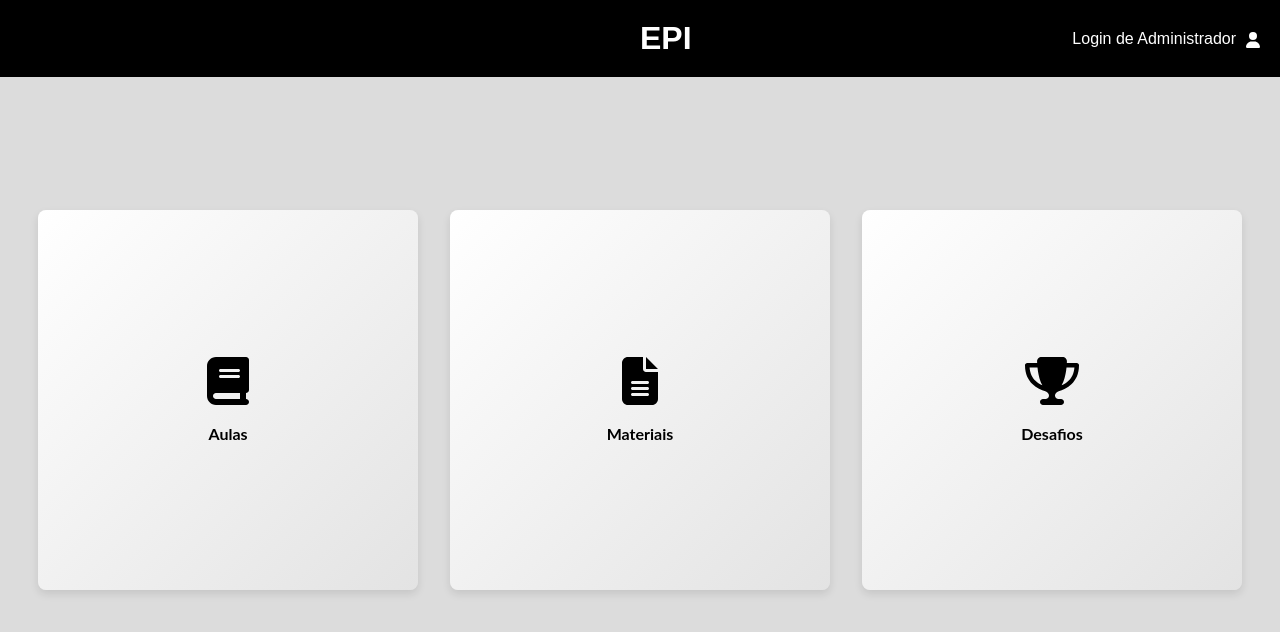
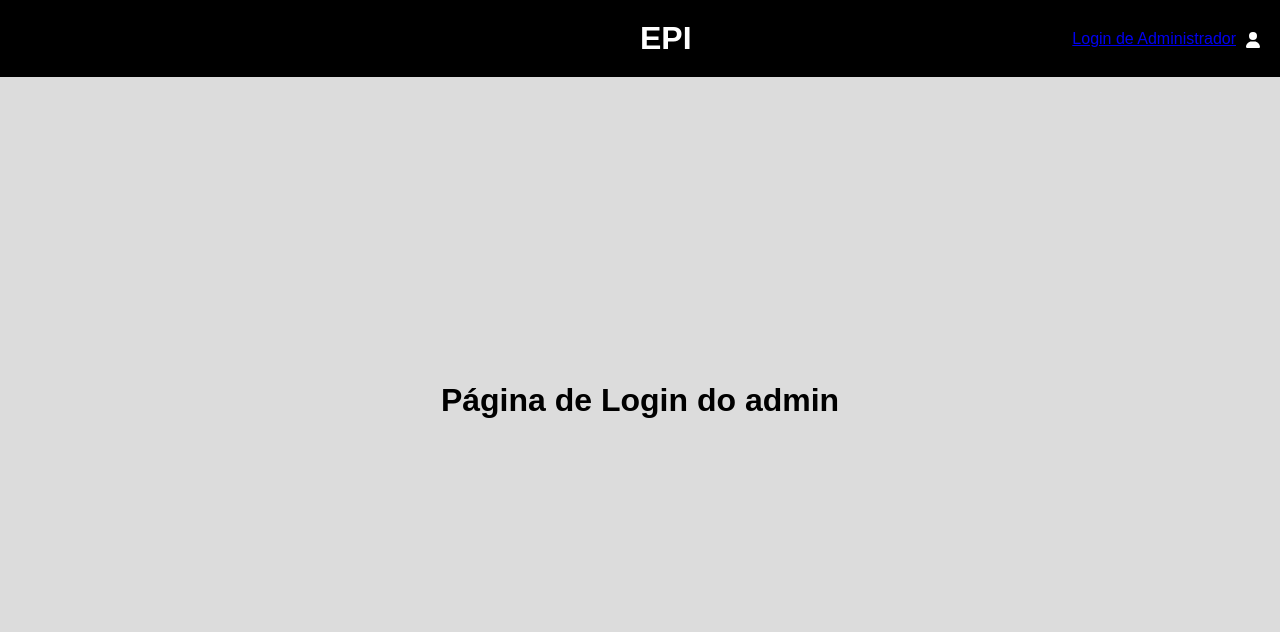
Before and after one commit to otavioCosta2110/EPI-frontend, a React (Create React App) app: page /login in a window 1280 px wide. Shown: the top 632 px of the page. Built offline with nearby package versions, Linux system fonts and the light colour scheme.

Commit message:
Header V2

```diff
--- a/package.json
+++ b/package.json
@@ -3,11 +3,16 @@
   "version": "0.1.0",
   "private": true,
   "dependencies": {
+    "@fortawesome/free-solid-svg-icons": "^6.5.2",
+    "@fortawesome/react-fontawesome": "^0.2.0",
+    "@react-navigation/native": "^6.1.17",
     "@testing-library/jest-dom": "^5.17.0",
     "@testing-library/react": "^13.4.0",
     "@testing-library/user-event": "^13.5.0",
     "react": "^18.2.0",
     "react-dom": "^18.2.0",
+    "react-native": "^0.74.0",
+    "react-router-dom": "^6.23.0",
     "react-scripts": "5.0.1",
     "web-vitals": "^2.1.4"
   },
--- a/src/App.js
+++ b/src/App.js
@@ -1,13 +1,20 @@
 import React from 'react';
+import { BrowserRouter as Router, Routes, Route } from 'react-router-dom';
 import Header from './Header/header';
 import Home from './home/home.js';
+import AppRoutes from './routes.js';
 
 const ThreeSquares = () => {
   return (
-    <div>
-      <Header />
-      <Home />
-    </div>
+    <Router>
+      <div>
+        <Header />
+        <Routes>
+          <Route path="/" element={<Home />} />
+          <Route path="/*" element={<AppRoutes />} />
+        </Routes>
+      </div>
+    </Router>
   );
 };
 
--- a/src/Header/header.js
+++ b/src/Header/header.js
@@ -1,4 +1,6 @@
+// Header.js
 import React from 'react';
+import { Link } from 'react-router-dom'; // Import Link
 import { FontAwesomeIcon } from '@fortawesome/react-fontawesome';
 import { faUser } from '@fortawesome/free-solid-svg-icons';
 import './header.css';
@@ -7,8 +9,11 @@ function Header({ style }) {
     return (
         <header className="header" style={style}>
             <h1>EPI</h1>
+
             <div className="login">
-                <span>Login de Administrador</span>
+                <Link to="/login">
+                    <span>Login de Administrador</span>
+                </Link>
                 <FontAwesomeIcon icon={faUser} />
             </div>
         </header>
--- /dev/null
+++ b/src/LoginPage/login.js
@@ -0,0 +1,11 @@
+import React from 'react';
+
+function AdminPage() {
+    return (
+        <div>
+            <h1>Página de Login do admin</h1>
+        </div>
+    );
+}
+
+export default AdminPage;
--- /dev/null
+++ b/src/routes.js
@@ -0,0 +1,17 @@
+// Routes.js
+import React from 'react';
+import { Routes, Route } from 'react-router-dom';
+
+import LoginPage from './LoginPage/login';
+import HomePage from './home/home';
+
+const AppRoutes = () => {
+    return (
+        <Routes>
+            <Route path="/" element={<HomePage />} />
+            <Route path="/login" element={<LoginPage />} />
+        </Routes>
+    );
+};
+
+export default AppRoutes;
```
Also changed, not shown: src/index.js (+5 -4 lines), 1 other file (tests, documents, lock files or other folders).
